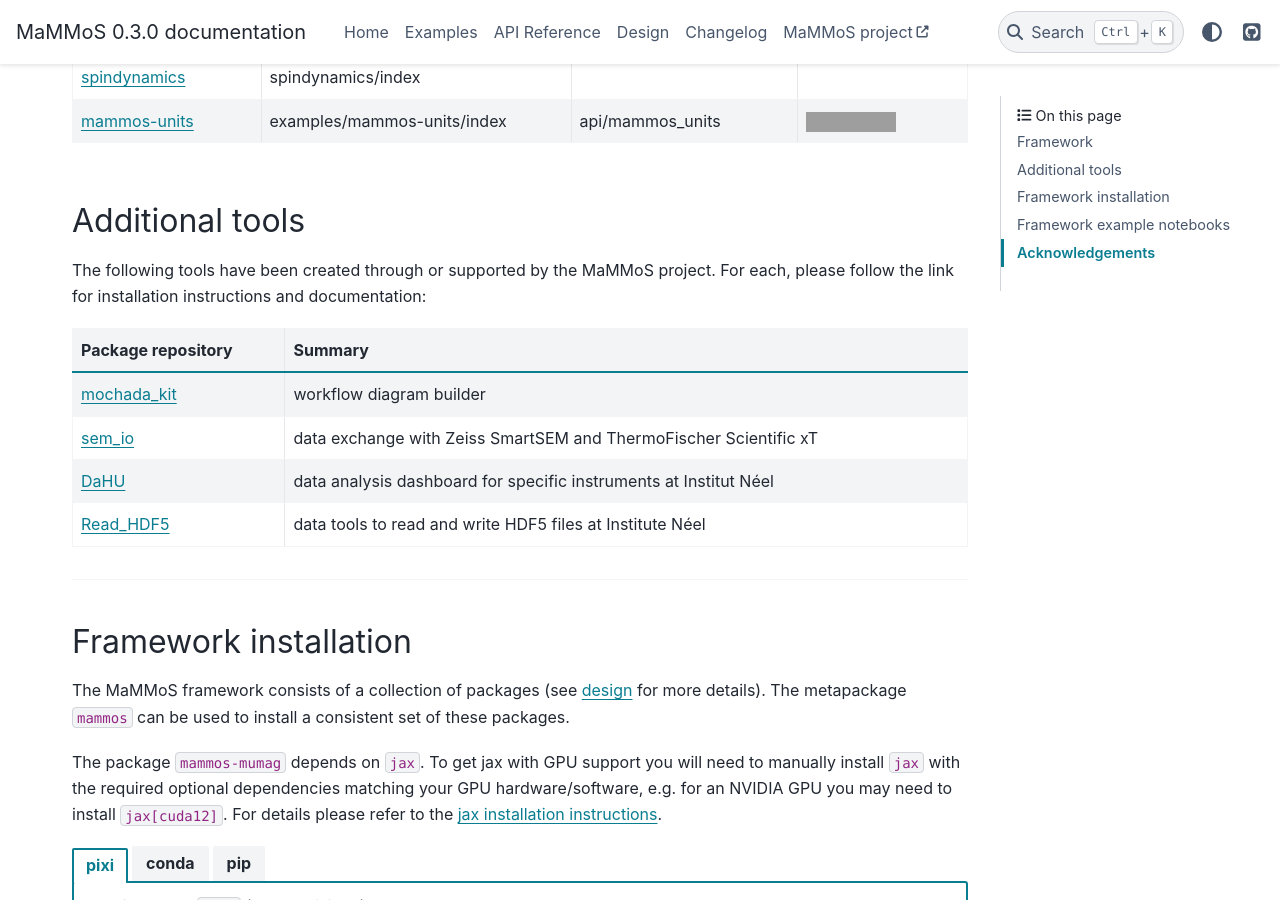
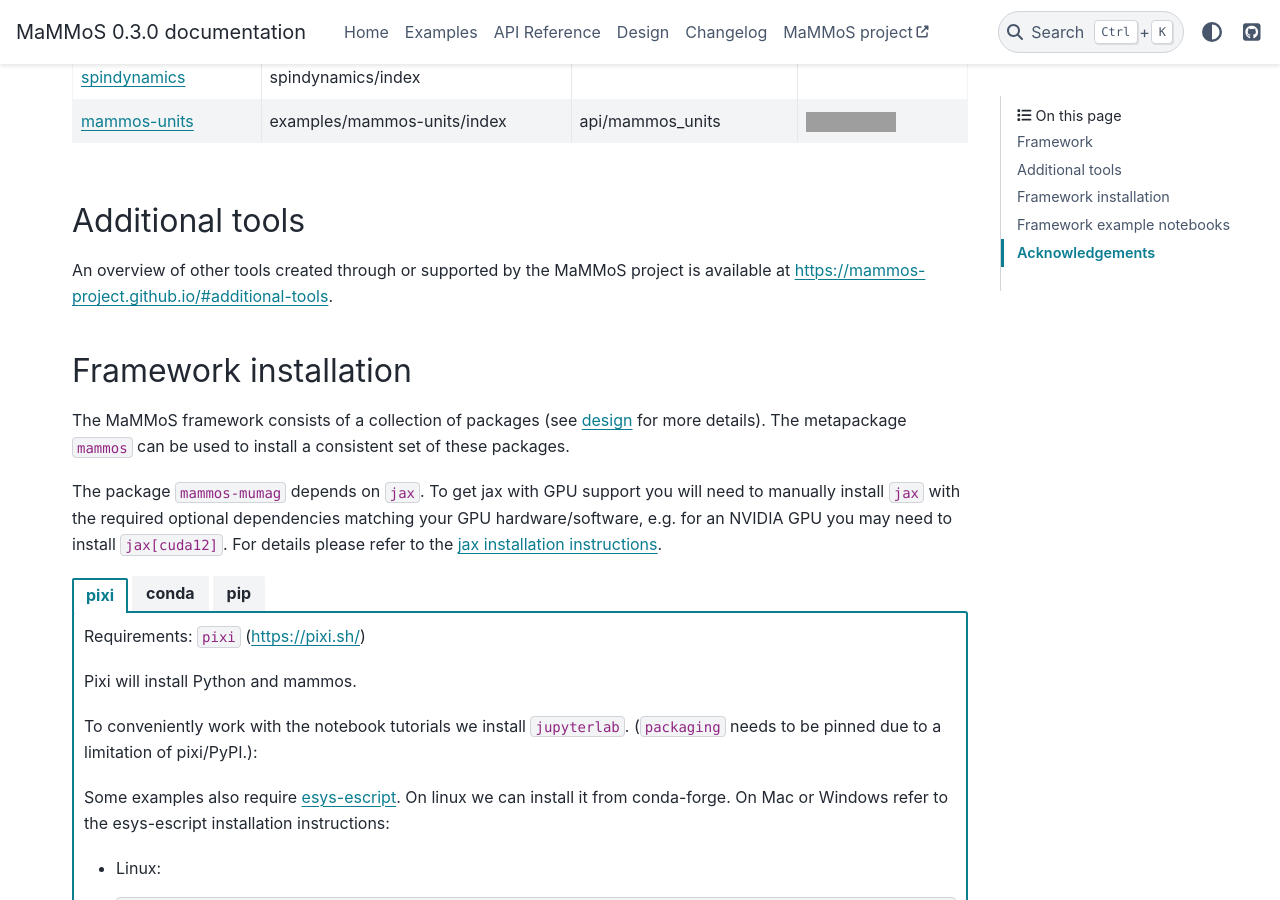
Before and after one commit to MaMMoS-project/mammos, a Sphinx documentation site: the page built from docs/source/index.rst, in a window 1280 px wide and 900 px high, scrolled down 604 px. Built offline with Sphinx 7.4.7 and the PyData theme 0.15.4, drawn with Linux system fonts in a browser that asks for light colours; pages that are not in the unit, such as notebooks, are missing from menus; the version number is read from the project's files by our own code; grey boxes are pictures that could not be loaded.

Commit message:
Remove table with other tools (moved to project homepage)

```diff
--- a/docs/source/index.rst
+++ b/docs/source/index.rst
@@ -66,33 +66,15 @@ running the examples for the individual packages interactively in the cloud.
 Additional tools
 ----------------
 
-The following tools have been created through or supported by the MaMMoS
-project. For each, please follow the link for installation instructions and
-documentation:
-
-.. list-table::
-   :header-rows: 1
-
-   * - Package repository
-     - Summary
-   * - `mochada_kit <https://mammos-project.github.io/mochada_kit/user/index.html>`__
-     - workflow diagram builder
-   * - `sem_io <https://github.com/MaMMoS-project/sem_io>`__
-     - data exchange with Zeiss SmartSEM and ThermoFischer Scientific xT
-   * - `DaHU <https://github.com/MaMMoS-project/DaHU>`__
-     - data analysis dashboard for specific instruments at Institut Néel
-   * - `Read_HDF5 <https://github.com/MaMMoS-project/Read_HDF5>`__
-     - data tools to read and write HDF5 files at Institute Néel
-
-
-----------------------
-
+An overview of other tools created through or supported by the MaMMoS project is
+available at https://mammos-project.github.io/#additional-tools.
 
 Framework installation
 ----------------------
 
-The MaMMoS framework consists of a collection of packages (see :doc:`design <design>` for more details).
-The metapackage ``mammos`` can be used to install a consistent set of these packages.
+The MaMMoS framework consists of a collection of packages (see :doc:`design
+<design>` for more details). The metapackage ``mammos`` can be used to install a
+consistent set of these packages.
 
 The package ``mammos-mumag`` depends on ``jax``. To get jax with GPU support you
 will need to manually install ``jax`` with the required optional dependencies
```
